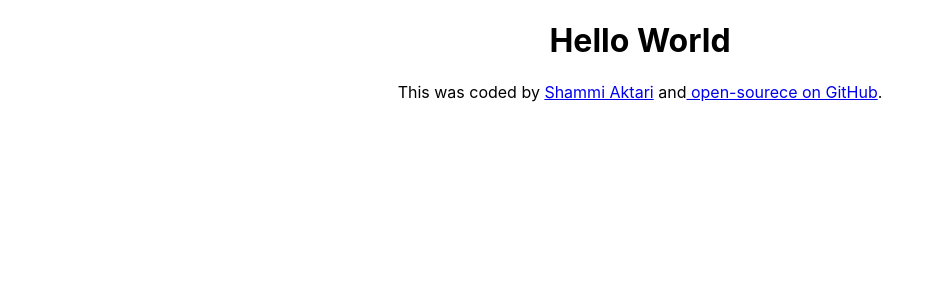
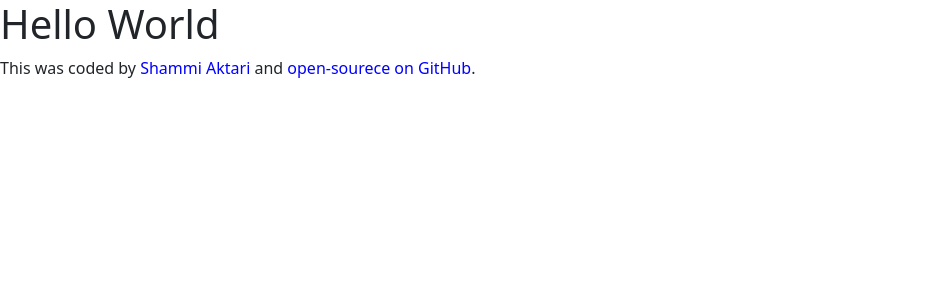
Before and after one commit to ShammiAktari/react-weather-app, a React (Create React App) app: page / in a window 1280 px wide. Shown: the top 300 px of the page, without its empty margins (0-944 px from the left). Built offline with nearby package versions, Linux system fonts and the light colour scheme.

Commit message:
added bootstrap

```diff
--- a/package.json
+++ b/package.json
@@ -6,6 +6,7 @@
     "@testing-library/jest-dom": "^5.16.1",
     "@testing-library/react": "^12.1.2",
     "@testing-library/user-event": "^13.5.0",
+    "bootstrap": "^5.1.3",
     "react": "^17.0.2",
     "react-dom": "^17.0.2",
     "react-scripts": "5.0.0",
--- a/src/App.css
+++ b/src/App.css
@@ -1,38 +1,4 @@
-.App {
-  text-align: center;
+footer a {
+  text-decoration: none;
+  color: blue;
 }
-
-.App-logo {
-  height: 40vmin;
-  pointer-events: none;
-}
-
-@media (prefers-reduced-motion: no-preference) {
-  .App-logo {
-    animation: App-logo-spin infinite 20s linear;
-  }
-}
-
-.App-header {
-  background-color: #282c34;
-  min-height: 100vh;
-  display: flex;
-  flex-direction: column;
-  align-items: center;
-  justify-content: center;
-  font-size: calc(10px + 2vmin);
-  color: white;
-}
-
-.App-link {
-  color: #61dafb;
-}
-
-@keyframes App-logo-spin {
-  from {
-    transform: rotate(0deg);
-  }
-  to {
-    transform: rotate(360deg);
-  }
-}
--- a/src/App.js
+++ b/src/App.js
@@ -1,4 +1,5 @@
 import React from "react";
+import 'bootstrap/dist/css/bootstrap.css';
 import './App.css';
 
 export default function App() {
```
Also changed, not shown: 1 other file (tests, documents, lock files or other folders).
